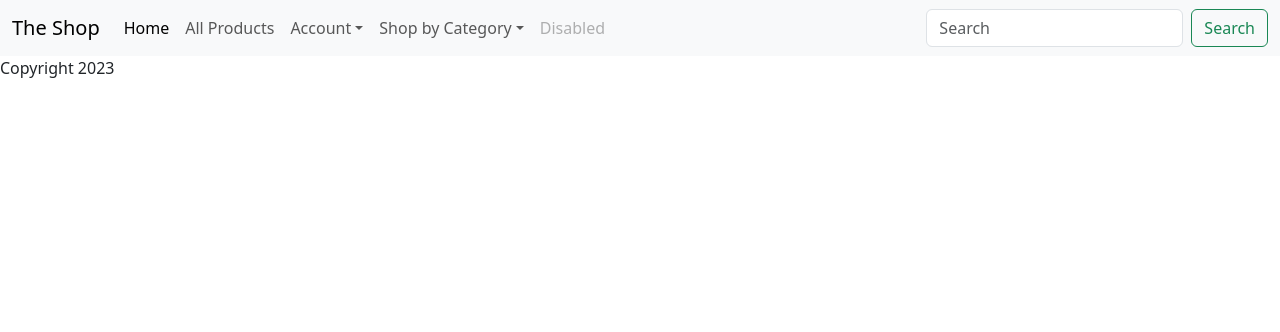
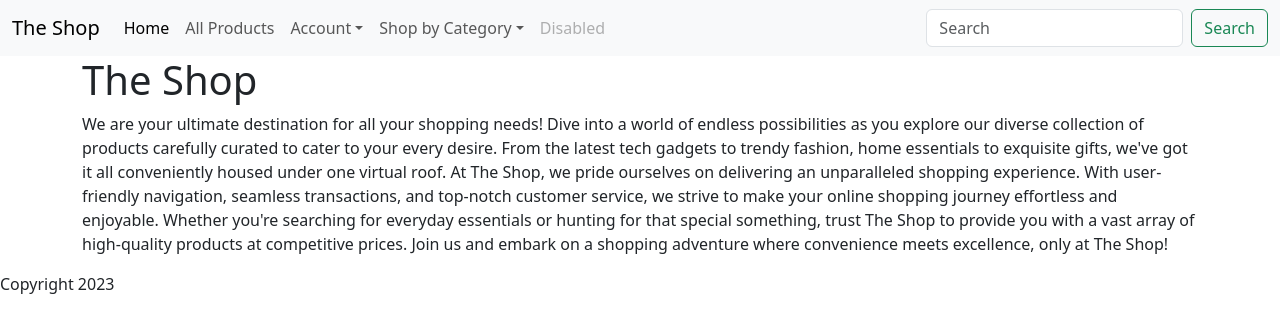
Before and after one commit to dmcgee2001/mini-capstone-frontend, a React (Vite) app: page / in a window 1280 px wide. Shown: the top 332 px of the page. Built offline with nearby package versions, Linux system fonts and the light colour scheme; no server answers.

Commit message:
adds home page

```diff
--- a/src/components/Content.jsx
+++ b/src/components/Content.jsx
@@ -6,6 +6,7 @@ import { ProductsNew } from "./ProductsNew";
 import { CategoryIndex } from "./CategoryIndex";
 import { ProductsShowPage } from "./ProductsShow";
 import { Header } from "./Header";
+import { HomePage } from "./HomePage";
 export function Content() {
   const [products, setProducts] = useState([]);
   const handleIndexProducts = () => {
@@ -28,6 +29,7 @@ export function Content() {
       <div className="container">
         <Routes>
           <Route path="/products" element={<ProductsIndex products={products} />} />
+          <Route path="/" element={<HomePage />} />
           <Route path="/products/:id" element={<ProductsShowPage />} />
           <Route path="/products/test" element={<CategoryIndex products={products} />} />
           <Route path="/products/new" element={<ProductsNew onCreateProduct={handleCreateProduct} />} />
--- /dev/null
+++ b/src/components/HomePage.jsx
@@ -0,0 +1,17 @@
+export function HomePage() {
+  return (
+    <>
+      <h1>The Shop</h1>
+      <p>
+        We are your ultimate destination for all your shopping needs! Dive into a world of endless possibilities as you
+        explore our diverse collection of products carefully curated to cater to your every desire. From the latest tech
+        gadgets to trendy fashion, home essentials to exquisite gifts, we've got it all conveniently housed under one
+        virtual roof. At The Shop, we pride ourselves on delivering an unparalleled shopping experience. With
+        user-friendly navigation, seamless transactions, and top-notch customer service, we strive to make your online
+        shopping journey effortless and enjoyable. Whether you're searching for everyday essentials or hunting for that
+        special something, trust The Shop to provide you with a vast array of high-quality products at competitive
+        prices. Join us and embark on a shopping adventure where convenience meets excellence, only at The Shop!
+      </p>
+    </>
+  );
+}
```
